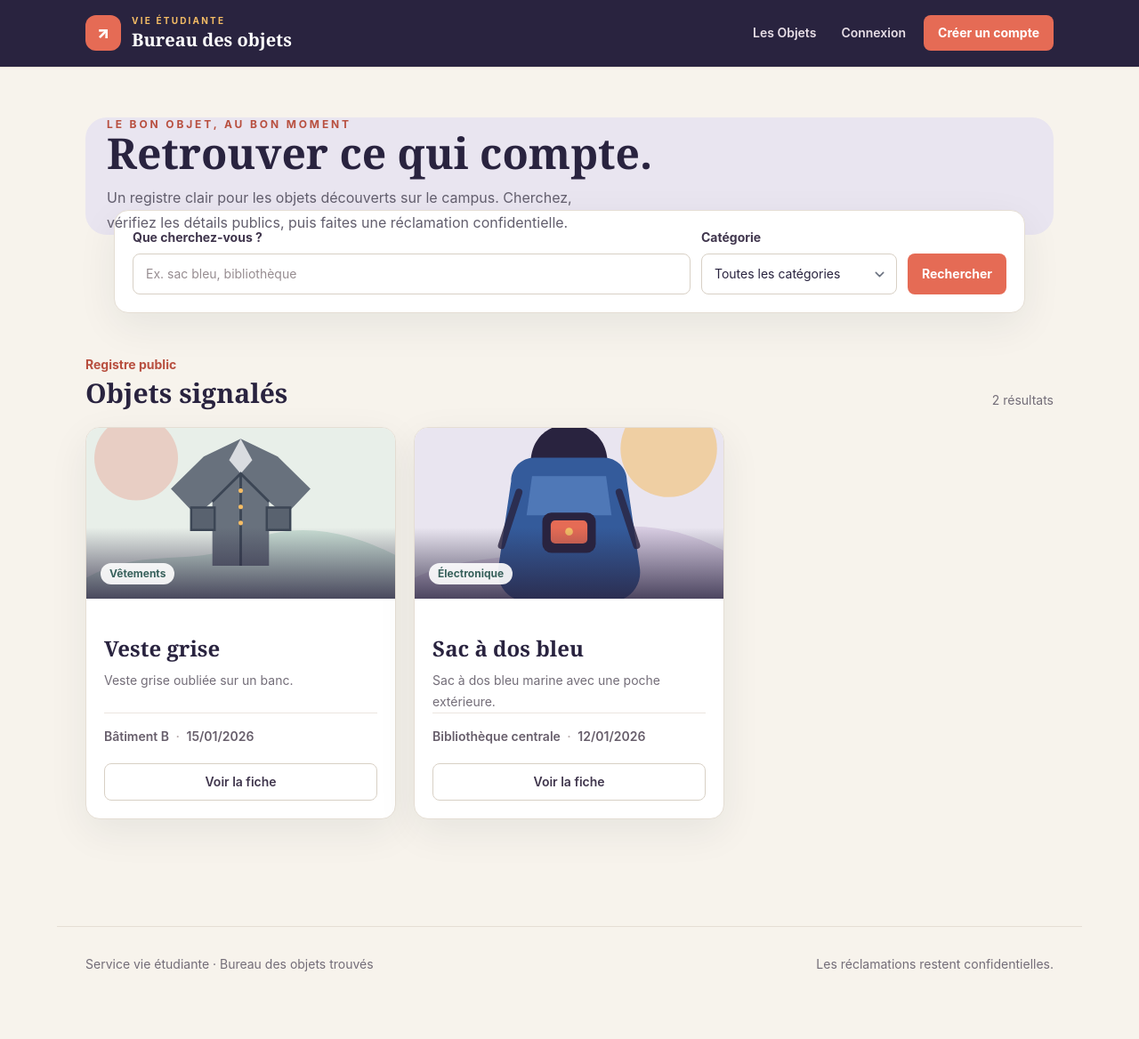
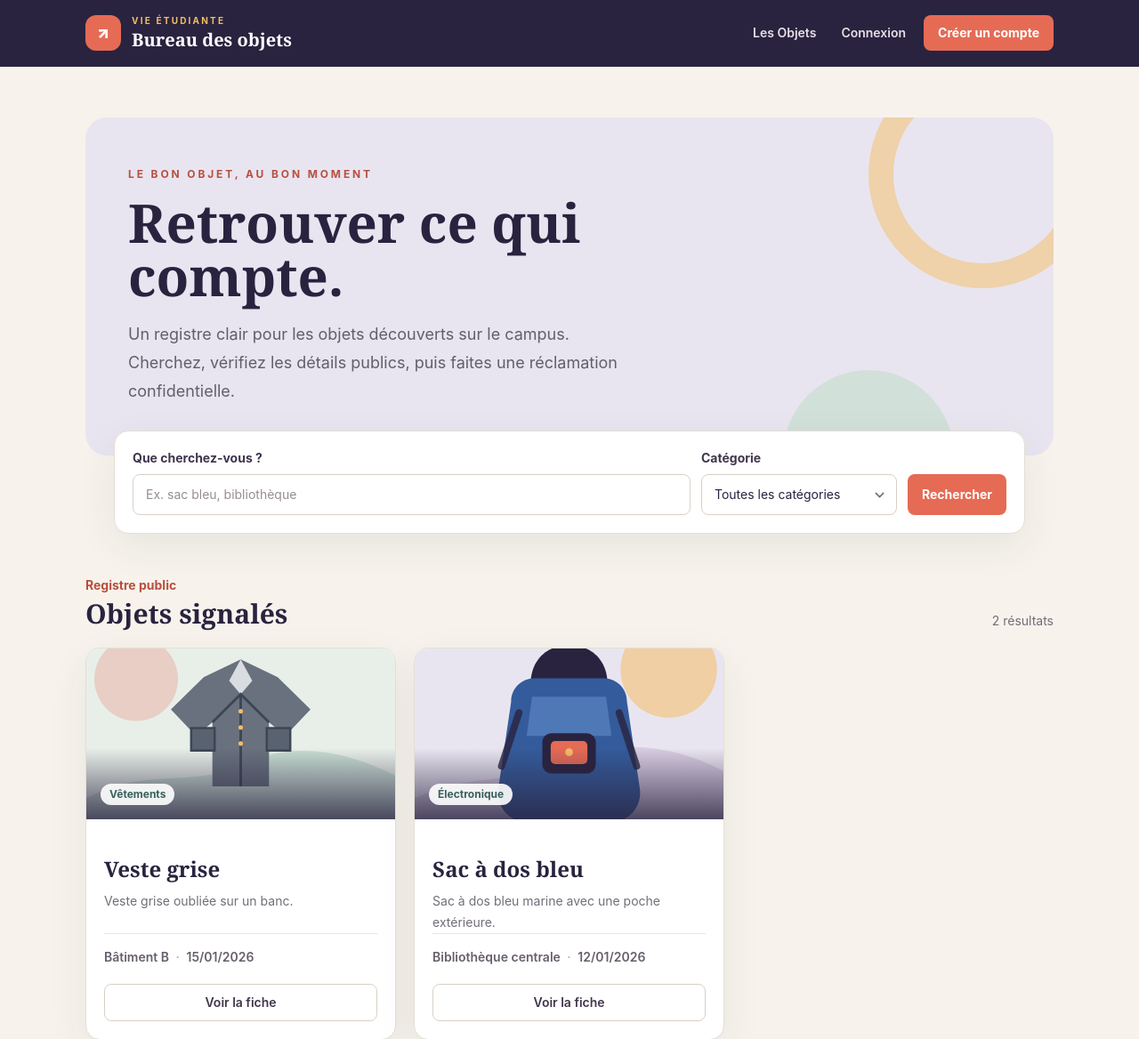
Before and after one commit to Nassa15/objets_trouves, a Django app: page / in a window 1280 px wide. Shown: the part 34-1202 px from the top of the page at 89% size. Before the commit the page ends 1126 px from the top, so only its background shows below. Run offline with Django 5.2, Linux system fonts and the light colour scheme; data comes from the database, SQL or seed files in the repository.

Commit message:
feat:amelioration page d'accueil

```diff
--- a/objets_trouves/templates/objets_trouves/objet_list.html
+++ b/objets_trouves/templates/objets_trouves/objet_list.html
@@ -2,9 +2,9 @@
 {% block title %}Registre des objets{% endblock %}
 {% block content %}
 <main class="shell py-10 sm:py-14">
-  <section class="relative overflow-hidden rounded-3xl bg-[#e9e5f0] px-6 py-7 sm:px-10 sm:py-9">
-    <div class="relative z-10 max-w-2xl"><p class="mb-3 text-xs font-bold uppercase tracking-[0.24em] text-[#b84f3f]">Le bon objet, au bon moment</p><h1 class="text-3xl font-bold leading-tight text-[#29233f] sm:text-5xl">Retrouver ce qui compte.</h1><p class="mt-3 max-w-xl text-base leading-7 text-[#625e6d]">Un registre clair pour les objets découverts sur le campus. Cherchez, vérifiez les détails publics, puis faites une réclamation confidentielle.</p></div>
-    <div class="absolute -right-8 -top-12 h-48 w-48 rounded-full border-[22px] border-[#f5bd65]/50"></div><div class="absolute -bottom-20 right-24 h-36 w-36 rounded-full bg-[#c9dfd2]/70"></div>
+  <section class="relative overflow-hidden rounded-3xl bg-[#e9e5f0] px-6 py-10 sm:px-12 sm:py-14">
+    <div class="relative z-10 max-w-2xl"><p class="mb-4 text-xs font-bold uppercase tracking-[0.24em] text-[#b84f3f]">Le bon objet, au bon moment</p><h1 class="text-4xl font-bold leading-tight text-[#29233f] sm:text-6xl">Retrouver ce qui compte.</h1><p class="mt-5 max-w-xl text-lg leading-8 text-[#625e6d]">Un registre clair pour les objets découverts sur le campus. Cherchez, vérifiez les détails publics, puis faites une réclamation confidentielle.</p></div>
+    <div class="absolute -right-12 -top-16 h-64 w-64 rounded-full border-[28px] border-[#f5bd65]/50"></div><div class="absolute -bottom-24 right-28 h-48 w-48 rounded-full bg-[#c9dfd2]/70"></div>
   </section>
   <section class="surface -mt-7 relative mx-3 p-4 sm:mx-8 sm:p-5" aria-label="Recherche">
     <form method="get" class="grid gap-3 md:grid-cols-[1fr_220px_auto] md:items-end">
```
